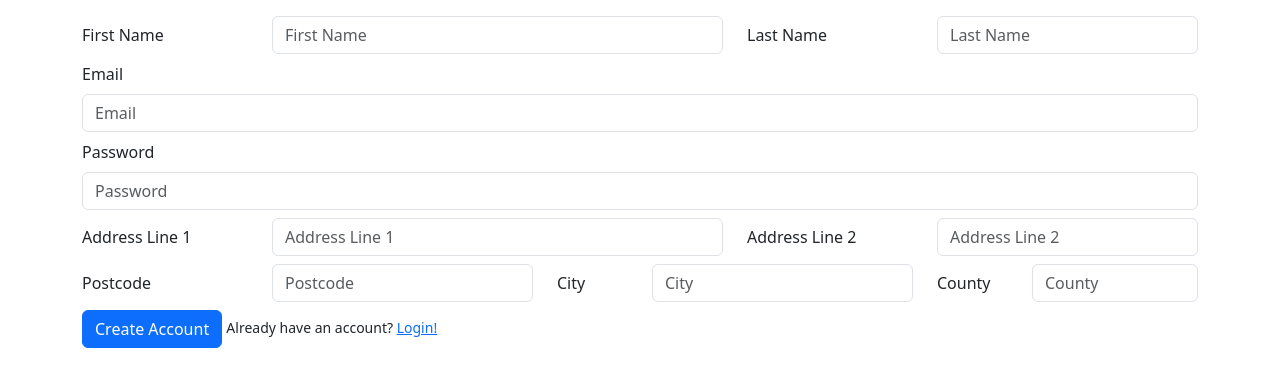
After one commit to LNTech/eCommerce-platform-flask, a Flask app: page /register in a window 1280 px wide. The commit adds this page. Shown: the top 387 px of the page. Run offline with Flask 3, Linux system fonts and the light colour scheme.

Commit message:
Added more functionality, extremely instable and insecure, will be fixed as I go

```diff
--- a/app.py
+++ b/app.py
@@ -1,20 +1,45 @@
-from flask import Flask, render_template, request, jsonify
+from flask import Flask, render_template, request, jsonify, flash, session, redirect, url_for
+
+from models import db, Category, Subcategory, CategorySubcategoryMap
+from blueprints.user import user_blueprint
+from blueprints.admin import admin_blueprint
+
+
 
 app = Flask(__name__)
+
+app.secret_key = 'tmp_secret_key'
+app.config['SQLALCHEMY_DATABASE_URI'] = 'sqlite:///database.db'  # Change this to your database URI
+app.config['SQLALCHEMY_TRACK_MODIFICATIONS'] = False
+
+db.init_app(app)
+
+app.register_blueprint(user_blueprint)
+app.register_blueprint(admin_blueprint, url_prefix="/admin")
+
+
+
 
 @app.route('/')
 def index():
     return render_template("index.html")
 
-@app.route('/login', methods=["GET", "POST"])
-def login():
-    if request.method == "GET":
-        return render_template("login.html")
+@app.route('/products', methods=["GET", "POST"])
+def products():
+    return ""
 
-    elif request.method == "POST":
-        return render_template("login.html")
 
-    return jsonify({"message": "Unrecognized request type"}), 405
+@app.route('/categories', methods=["GET", "POST"])
+def categories():
+    return ""
+
+
+@app.route('/subcategories', methods=["GET", "POST"])
+def subcategories():
+    return ""
+
 
 if __name__ == '__main__':
+    with app.app_context():
+        db.create_all()
     app.run(debug=True)
--- /dev/null
+++ b/blueprints/user.py
@@ -0,0 +1,90 @@
+# admin_blueprint.py
+from models import db, User
+from utility import check_form_data
+
+from flask import Blueprint, render_template, request, redirect, url_for, flash, session, jsonify
+from werkzeug.security import generate_password_hash, check_password_hash
+
+user_blueprint = Blueprint('user', __name__)
+
+@user_blueprint.route('/register', methods=["GET", "POST"])
+def register():
+    if request.method == "GET":
+        return render_template("user/register.html")
+
+    elif request.method == "POST":
+        username = request.form.get("email")
+        password = request.form.get("password")
+        fname = request.form.get("fname")
+        lname = request.form.get("lname")
+        address_line_1 = request.form.get("address_line_1")
+        address_line_2 = request.form.get("address_line_2")
+        city = request.form.get("city")
+        county = request.form.get("county")
+        postcode = request.form.get("postcode")
+
+        # This is a terrible line of code that I'll change after I've finished testing register/logins
+        if check_form_data(username, password, fname, lname, address_line_1, city, county, postcode) is False:
+            flash('Problem with information provided.')
+            return render_template("user/register.html")
+
+        email_exists = User.query.filter_by(email=username.lower()).first()
+        if email_exists:
+            flash('Email already registered.')
+            return render_template("user/register.html")
+
+        password_hash = generate_password_hash(password, method='pbkdf2:sha256')
+
+        new_user = User(
+            email=username.lower(),
+            password=password_hash,
+            fname=fname.title(),
+            lname=lname.title(),
+            address_line_1=address_line_1.title(),
+            address_line_2=address_line_2.title(),
+            city=city.title(),
+            county=county.title(),
+            postcode=postcode.upper()
+        )
+
+        db.session.add(new_user)
+        db.session.commit()
+
+        flash('User registered succesfully.')
+        return redirect(url_for("user.login"))
+
+@user_blueprint.route('/logout', methods=["GET"])
+def logout():
+    if session.get('logged_in') is True:
+        session.pop('logged_in')
+        session.pop('username')
+
+    return redirect(url_for('user.login'))
+
+@user_blueprint.route('/login', methods=["GET", "POST"])
+def login():
+    if request.method == "GET":
+        return render_template("user/login.html")
+
+    elif request.method == "POST":
+        email = request.form.get("email")
+        password = request.form.get("password")
+
+        if check_form_data(email, password) is False:
+            flash('Problem with username or password.')
+            return render_template("user/login.html")
+
+        user_exists = User.query.filter_by(email=email.lower()).first()
+        if user_exists is None:
+            flash('No user found with that email.')
+            return render_template("user/login.html")
+
+        if check_password_hash(user_exists.password, password) is False:
+            flash('Invalid username or password.')
+            return render_template("user/login.html")
+
+        session['logged_in'] = True
+        session['username'] = user_exists.email
+        return redirect(url_for("index"))
+
+    return jsonify({"message": "Unrecognized request type"}), 405
--- a/templates/base.html
+++ b/templates/base.html
@@ -1,24 +1,24 @@
-<!DOCTYPE html>
+<!doctype html>
 <html lang="en">
-<head>
-    <meta charset="UTF-8">
-    <meta name="viewport" content="width=device-width, initial-scale=1.0">
+  <head>
+    <meta charset="utf-8">
+    <meta name="viewport" content="width=device-width, initial-scale=1">
     {% if title %}
         <title>{{ title }} - e-Commerce System</title>
     {% else %}
         <title>e-Commerce System</title>
     {% endif %}
 
-    <link rel="stylesheet" href="{{ url_for('static', filename='css/app.js') }}">
-</head>
-<body>
-    <nav>
 
-    </nav>
+    <link href="https://cdn.jsdelivr.net/npm/bootstrap@5.3.2/dist/css/bootstrap.min.css" rel="stylesheet" integrity="sha384-T3c6CoIi6uLrA9TneNEoa7RxnatzjcDSCmG1MXxSR1GAsXEV/Dwwykc2MPK8M2HN" crossorigin="anonymous">
+    <link href="{{ url_for('static', filename='css/app.css') }}" rel="stylesheet">
+  </head>
+  <body>
 
     {% block content %}
 
     {% endblock %}
+    <script src="https://cdn.jsdelivr.net/npm/bootstrap@5.3.2/dist/js/bootstrap.bundle.min.js" integrity="sha384-C6RzsynM9kWDrMNeT87bh95OGNyZPhcTNXj1NW7RuBCsyN/o0jlpcV8Qyq46cDfL" crossorigin="anonymous"></script>
     <script src="{{ url_for('static', filename='js/app.js') }}"></script>
-</body>
+  </body>
 </html>
--- /dev/null
+++ b/templates/user/register.html
@@ -0,0 +1,68 @@
+{% extends "base.html" %}
+
+{% block content %}
+
+{% with messages = get_flashed_messages() %}
+  {% if messages %}
+    <ul class="flashes">
+    {% for message in messages %}
+      <li>{{ message }}</li>
+    {% endfor %}
+    </ul>
+  {% endif %}
+{% endwith %}
+
+<div class="container mt-3">
+    <form action="{{ url_for('user.register') }}" method="POST">
+        <div class="mb-2 row">
+            <label for="fname" class="col-sm-2 col-form-label">First Name</label>
+            <div class="col-sm-5">
+                <input type="text" class="form-control" id="fname" name="fname" placeholder="First Name">
+            </div>
+            <label for="lname" class="col-sm-2 col-form-label">Last Name</label>
+            <div class="col-sm-3">
+                <input type="text" class="form-control" id="lname" name="lname" placeholder="Last Name">
+            </div>
+        </div>
+
+        <div class="mb-2">
+            <label for="email" class="form-label">Email</label>
+            <input type="email" class="form-control" id="email" name="email" placeholder="Email">
+        </div>
+        <div class="mb-2">
+            <label for="password" class="form-label">Password</label>
+            <input type="password" class="form-control" id="password" name="password" placeholder="Password">
+        </div>
+
+        <div class="mb-2 row">
+            <label for="address1" class="col-sm-2 col-form-label">Address Line 1</label>
+            <div class="col-sm-5">
+                <input type="text" class="form-control" id="address1" name="address_line_1" placeholder="Address Line 1">
+            </div>
+            <label for="address2" class="col-sm-2 col-form-label">Address Line 2</label>
+            <div class="col-sm-3">
+                <input type="text" class="form-control" id="address2" name="address_line_2" placeholder="Address Line 2">
+            </div>
+        </div>
+
+        <div class="mb-2 row">
+            <label for="postcode" class="col-sm-2 col-form-label">Postcode</label>
+            <div class="col-sm-3">
+                <input type="text" class="form-control" id="postcode" name="postcode" placeholder="Postcode">
+            </div>
+            <label for="city" class="col-sm-1 col-form-label">City</label>
+            <div class="col-sm-3">
+                <input type="text" class="form-control" id="city" name="city" placeholder="City">
+            </div>
+            <label for="county" class="col-sm-1 col-form-label">County</label>
+            <div class="col-sm-2">
+                <input type="text" class="form-control" id="county" name="county" placeholder="County">
+            </div>
+        </div>
+
+        <button type="submit" class="btn btn-primary">Create Account</button>
+        <small>Already have an account? <a href="{{ url_for('user.login') }}">Login!</a></small>
+    </form>
+</div>
+
+{% endblock %}
```
Also changed, not shown: blueprints/admin.py (added, +73 -0 lines), models.py (+43 -0 lines), templates/admin/panel.html (added, +45 -0 lines), templates/index.html (+9 -0 lines), templates/login.html (deleted, +0 -14 lines), templates/user/login.html (added, +31 -0 lines), utility.py (added, +46 -0 lines), blueprints/main.py (added), 1 other file.
